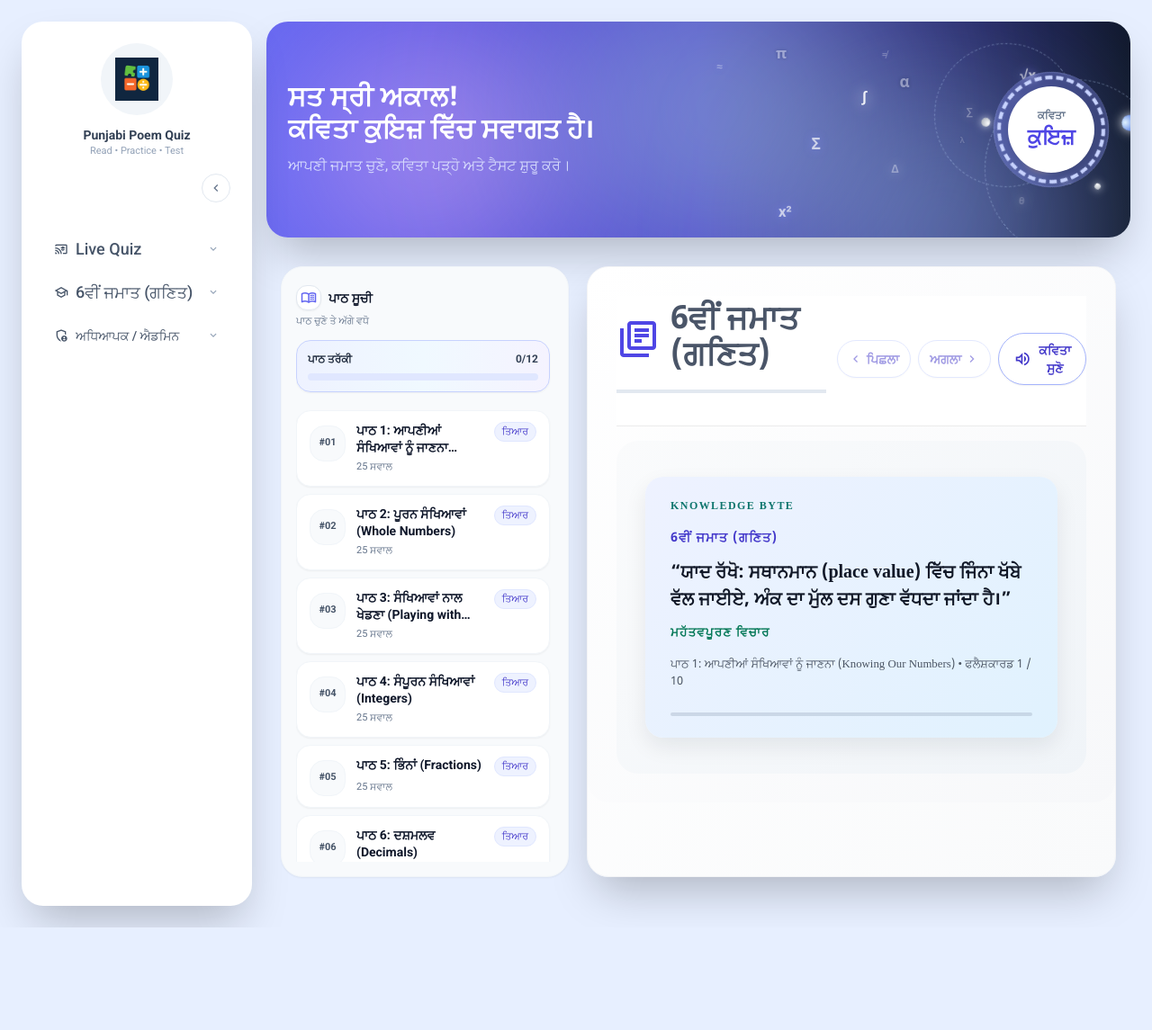
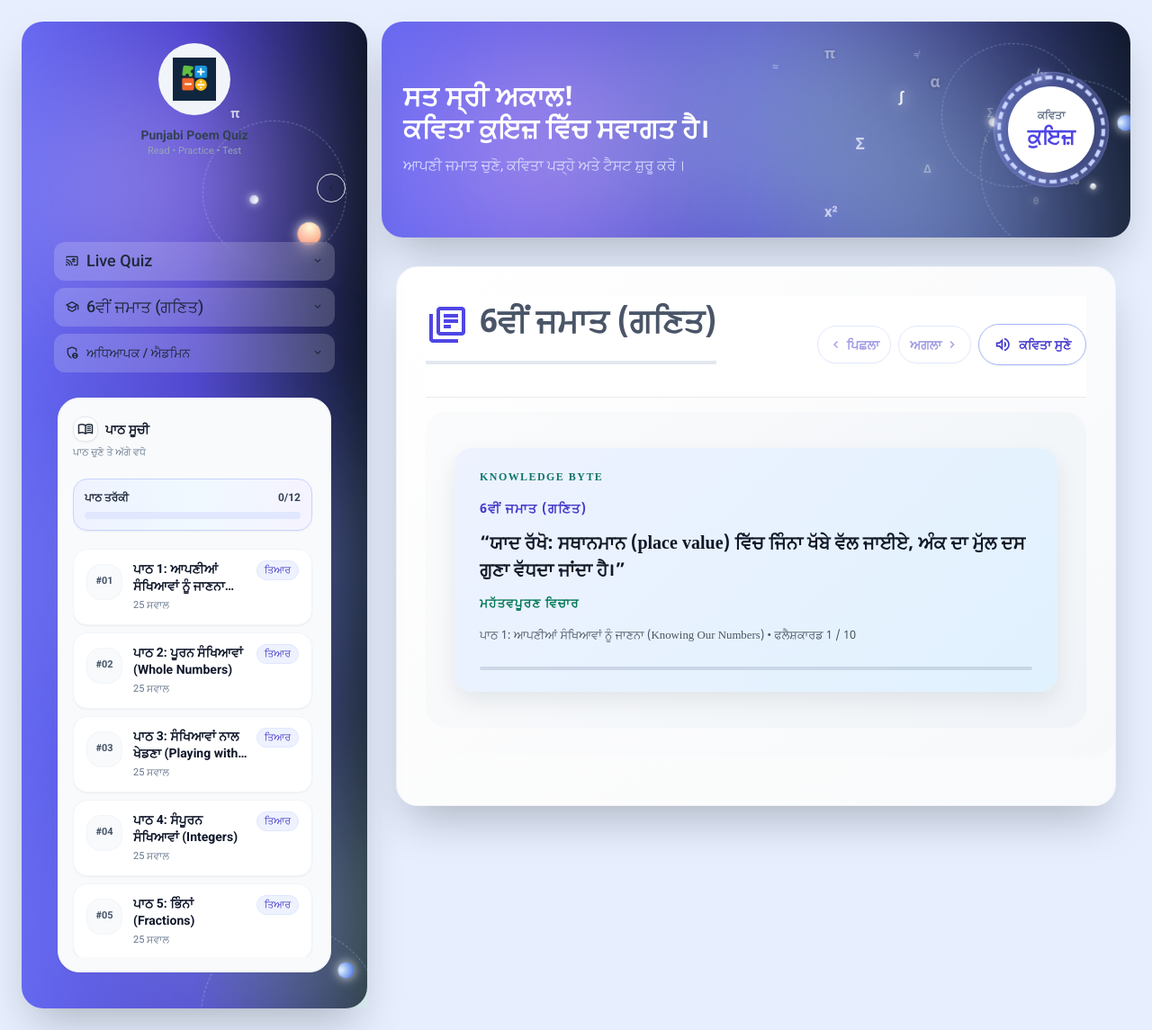
Before and after one commit to Jatish-Khanna/courses, a plain HTML site: page index.html in a window 1280 px wide. Shown: the whole page at 90% size. Before the commit the page ends 1031 px from the top, so only its background shows below. Drawn offline with nearby package versions, Linux system fonts and the light colour scheme; a web font is replaced by a local one.

Commit message:
animations added for profile pane

```diff
--- a/index.html
+++ b/index.html
@@ -1,5 +1,6 @@
 <!DOCTYPE html>
 <html lang="pa">
+
 <head>
   <meta charset="UTF-8" />
   <meta name="viewport" content="width=device-width, initial-scale=1.0" />
@@ -40,7 +41,7 @@
     }
 
     /* Shrink logo on collapse */
-      #app-sidebar.app-sidebar-collapsed .avatar-ring > div {
+    #app-sidebar.app-sidebar-collapsed .avatar-ring>div {
       width: 2.5rem;
       height: 2.5rem;
     }
@@ -63,14 +64,45 @@
     }
   </style>
 </head>
+
 <body class="bg-[#e7efff] text-slate-800 font-['Roboto',system-ui,sans-serif]">
 
   <div class="min-h-screen flex flex-col lg:flex-row gap-4 p-3 md:p-6">
 
     <!-- LEFT PROFILE / NAV (no personal profile info) -->
-    <aside id="app-sidebar"
-      class="w-full lg:w-64 bg-white rounded-3xl shadow-2xl flex flex-col justify-between p-5 md:p-6 space-y-6 lg:space-y-0 transition-all duration-300 ease-in-out">
+    <aside id="app-sidebar" class="hero-galaxy w-full lg:w-96 rounded-3xl shadow-2xl flex flex-col justify-between p-5 md:p-6
+           space-y-6 lg:space-y-0 transition-all duration-300 ease-in-out relative overflow-hidden
+           bg-gradient-to-r from-indigo-500 via-indigo-700 to-slate-900 text-white">
 
+      <!-- Galaxy background for sidebar -->
+      <div class="galaxy-bg galaxy-bg-sidebar absolute inset-0 z-0 mix-blend-screen">
+        <div class="galaxy-blob galaxy-blob-1"></div>
+        <div class="galaxy-blob galaxy-blob-2"></div>
+        <div class="galaxy-blob galaxy-blob-3"></div>
+
+        <div class="planet-orbit planet-orbit-1">
+          <div class="planet"></div>
+          <div class="moon-orbit">
+            <div class="moon"></div>
+          </div>
+        </div>
+
+        <div class="planet-orbit planet-orbit-2">
+          <div class="planet planet-small"></div>
+          <div class="moon-orbit moon-orbit-wide">
+            <div class="moon moon-small"></div>
+          </div>
+        </div>
+
+        <!-- Animated math symbols -->
+        <span class="math-symbol math-warp-1 energy-low">π</span>
+        <span class="math-symbol math-warp-3 energy-medium">Σ</span>
+        <span class="math-symbol math-blast math-blast-3 energy-high">Δ</span>
+      </div>
+
+
+      <!-- Actual sidebar content above the galaxy -->
+      <div class="relative z-10 flex flex-col justify-between space-y-6 lg:space-y-0 h-full">
         <!-- Top: logo + nav -->
         <div>
           <!-- App branding instead of personal profile -->
@@ -94,7 +126,7 @@
           </button>
 
           <!-- Left nav menu (visual only for now) -->
-        <nav class="mt-8 space-y-1 text-sm font-medium">
+          <nav class="mt-8 space-y-1 text-sm font-medium sidebar-surface">
             <ul class="space-y-2">
               <!-- Live Quiz -->
               <li class="relative">
@@ -124,7 +156,8 @@
                     <span class="material-symbols-outlined text-base sidebar-icon">school</span>
                     <span id="current-class-label" class="sidebar-label">ਜਮਾਤ</span>
                   </span>
-                <span id="chevron-icon" class="material-symbols-outlined sidebar-arrow transition-transform duration-200">
+                  <span id="chevron-icon"
+                    class="material-symbols-outlined sidebar-arrow transition-transform duration-200">
                     expand_more
                   </span>
                 </button>
@@ -157,6 +190,46 @@
           </nav>
         </div>
 
+
+        <!-- Chapter list merged into app sidebar -->
+        <div class="mt-8 flex-1 flex flex-col sidebar-chapter-section">
+          <aside id="sidebar" class="w-full lg:w-80 transition-all duration-300">
+            <div class="relative h-full rounded-3xl bg-slate-50
+                     border border-slate-100 shadow-sm
+                     p-4 pt-5 flex flex-col">
+              <!-- Header -->
+              <div class="mb-3 flex items-center justify-between">
+                <div>
+                  <h3 class="text-sm font-semibold text-slate-900 flex items-center gap-2">
+                    <span
+                      class="inline-flex items-center justify-center w-7 h-7 rounded-xl bg-white shadow-sm border border-slate-200">
+                      <span class="material-symbols-outlined text-[18px] text-indigo-500">
+                        menu_book
+                      </span>
+                    </span>
+                    <span>ਪਾਠ ਸੂਚੀ</span>
+                  </h3>
+                  <p class="text-[11px] text-slate-500 mt-1">
+                    ਪਾਠ ਚੁਣੋ ਤੇ ਅੱਗੇ ਵਧੋ
+                  </p>
+                </div>
+              </div>
+
+              <!-- Scrollable chapter list -->
+              <div id="chapter-list" class="flex-1 overflow-y-auto space-y-2 pr-1 pb-3 max-h-[calc(100vh-220px)]">
+                <div id="floating-symbols" class="hidden"></div>
+              </div>
+            </div>
+          </aside>
+
+          <button id="sidebar-collapsed-toggle"
+            class="hidden items-center justify-center px-3 py-2 rounded-r-full bg-indigo-600 text-white font-semibold shadow-2xl text-sm absolute top-1/2 -translate-y-1/2 -left-2 wiggle-button"
+            aria-label="ਪਾਠ ਖੋਲ੍ਹੋ (shortcut: .)" aria-keyshortcuts="." title="ਪਾਠ ਖੋਲ੍ਹੋ (shortcut: .)">
+            <span class="material-symbols-outlined text-base mr-1">menu_book</span>
+            ਪਾਠ
+          </button>
+        </div>
+      </div>
     </aside>
 
     <!-- RIGHT: MAIN DASHBOARD -->
@@ -225,7 +298,8 @@
         <!-- Right: spinning quiz logo -->
         <div class="relative flex-1 flex items-center justify-end h-full z-10">
           <div class="relative w-28 h-28 md:w-32 md:h-32">
-      <div class="absolute inset-0 rounded-full border border-indigo-200/60 flex items-center justify-center animate-spin-slow">
+            <div
+              class="absolute inset-0 rounded-full border border-indigo-200/60 flex items-center justify-center animate-spin-slow">
               <span class="text-xs md:text-sm text-indigo-100">
                 a² + b² = c²
               </span>
@@ -235,7 +309,8 @@
               <div
                 class="absolute inset-1 rounded-full border-4 border-dashed border-indigo-200 animate-[spin_12s_linear_infinite]">
               </div>
-        <div class="w-20 h-20 md:w-24 md:h-24 rounded-full bg-white flex flex-col items-center justify-center shadow-lg">
+              <div
+                class="w-20 h-20 md:w-24 md:h-24 rounded-full bg-white flex flex-col items-center justify-center shadow-lg">
                 <span class="text-xs font-semibold text-slate-500">ਕਵਿਤਾ</span>
                 <span class="text-xl md:text-2xl font-bold text-indigo-600">ਕੁਇਜ਼</span>
               </div>
@@ -258,43 +333,8 @@
           <div class="flex flex-col lg:flex-row gap-5 items-stretch relative min-h-[600px]">
             <!-- Sidebar -->
             <!-- Sidebar -->
-                <aside id="sidebar" class="w-full lg:w-80 transition-all duration-300">
-                    <div class="relative h-full rounded-3xl bg-slate-50
-             border border-slate-100 shadow-sm
-             p-4 pt-5 flex flex-col">
-                        <!-- Header -->
-                        <div class="mb-3 flex items-center justify-between">
-                            <div>
-                                <h3 class="text-sm font-semibold text-slate-900 flex items-center gap-2">
-                                    <span
-                                        class="inline-flex items-center justify-center w-7 h-7 rounded-xl bg-white shadow-sm border border-slate-200">
-                                        <span class="material-symbols-outlined text-[18px] text-indigo-500">
-                                            menu_book
-                                        </span>
-                                    </span>
-                                    <span>ਪਾਠ ਸੂਚੀ</span>
-                                </h3>
-                                <p class="text-[11px] text-slate-500 mt-1">
-                                    ਪਾਠ ਚੁਣੋ ਤੇ ਅੱਗੇ ਵਧੋ
-                                </p>
-                            </div>
-                        </div>
-
-                        <!-- Scrollable chapter list -->
-                        <div id="chapter-list"
-                            class="flex-1 overflow-y-auto space-y-2 pr-1 pb-3 max-h-[calc(100vh-220px)]">
-                            <div id="floating-symbols" class="hidden"></div>
-                        </div>
-                    </div>
-                </aside>
 
             <!-- Collapsed toggle (only visible when sidebar is collapsed) -->
-                <button id="sidebar-collapsed-toggle"
-                    class="hidden items-center justify-center px-3 py-2 rounded-r-full bg-indigo-600 text-white font-semibold shadow-2xl text-sm absolute top-1/2 -translate-y-1/2 -left-2 wiggle-button"
-                    aria-label="ਪਾਠ ਖੋਲ੍ਹੋ (shortcut: .)" aria-keyshortcuts="." title="ਪਾਠ ਖੋਲ੍ਹੋ (shortcut: .)">
-                    <span class="material-symbols-outlined text-base mr-1">menu_book</span>
-                    ਪਾਠ
-                </button>
 
             <!-- Main content -->
             <section
--- a/styles.css
+++ b/styles.css
@@ -524,7 +524,7 @@ body {
     margin-left: 0.75rem;
     width: 230px;
     max-width: 260px;
-    z-index: 60; /* above main content */
+    z-index: 999; /* above main content */
     background-color: #ffffff;
     border-radius: 0.75rem;
     box-shadow: 0 10px 25px rgba(15, 23, 42, 0.18);
@@ -683,6 +683,16 @@ body {
     bottom: -5%;
     left: 35%;
     animation-delay: -10s;
+}
+/* Sidebar galaxy: match hero scale + brightness */
+.galaxy-bg-sidebar .galaxy-blob {
+    width: 260px;
+    height: 260px;
+    filter: blur(80px);
+}
+
+.galaxy-bg-sidebar {
+    opacity: 1;
 }
 
 @keyframes galaxyMorph {
@@ -994,3 +1004,117 @@ body {
     50%  { transform: translate(-50%, -50%) rotate(200deg); }
     100% { transform: translate(-50%, -50%) rotate(360deg); }
 }
+
+
+/* Layout fixes for merged profile + chapter sidebar */
+#app-sidebar {
+    display: flex;
+    flex-direction: column;
+    position: relative;
+    z-index: 40;
+    overflow: visible;
+}
+
+/* Make chapter sidebar fit inside profile column on all breakpoints */
+#app-sidebar #sidebar {
+    width: 100%;
+    max-width: 100%;
+}
+
+/* Let chapter list scroll nicely within available height */
+#app-sidebar #chapter-list {
+    max-height: calc(100vh - 260px);
+    overflow-y: auto;
+}
+
+
+/* Keep current class label visible when app sidebar is collapsed */
+#app-sidebar.app-sidebar-collapsed #current-class-label {
+    display: none !important;
+}
+/* Hide chapters/sidebar contents when app-sidebar is collapsed */
+#app-sidebar.app-sidebar-collapsed #sidebar,
+#app-sidebar.app-sidebar-collapsed .mt-8.flex-1 {
+    display: none !important;
+}
+/* Collapse: hide ONLY text labels & arrows, keep icons visible */
+#app-sidebar.app-sidebar-collapsed .sidebar-label,
+#app-sidebar.app-sidebar-collapsed .sidebar-arrow,
+#app-sidebar.app-sidebar-collapsed .sidebar-brand {
+    display: none !important;
+}
+
+/* In submenu links, hide the text span (icon is first, text is last) */
+#app-sidebar.app-sidebar-collapsed .sidebar-submenu-link > span:last-child {
+    display: none !important;
+}
+
+/* Center icons when collapsed */
+#app-sidebar.app-sidebar-collapsed .sidebar-menu-button {
+    justify-content: center;
+    background: rgba(255,255,255,0.22);
+    backdrop-filter: blur(10px);
+}
+
+#app-sidebar.app-sidebar-collapsed .sidebar-menu-button > span:first-child {
+    justify-content: center;
+}
+
+#app-sidebar.app-sidebar-collapsed ul {
+    align-items: center;
+}
+
+/* Sidebar galaxy enhancements */
+
+
+#app-sidebar .math-symbol {
+    opacity: 0.8;
+    font-size: 0.9rem;
+}
+
+/* Sidebar galaxy blobs — brighter and more visible */
+#app-sidebar .galaxy-blob-1 {
+    background: rgba(255, 220, 255, 0.8);
+}
+#app-sidebar .galaxy-blob-2 {
+    background: rgba(170, 210, 255, 0.8);
+}
+#app-sidebar .galaxy-blob-3 {
+    background: rgba(200, 255, 230, 0.8);
+}
+/* Light translucent surface effect behind sidebar menu items */
+.sidebar-surface {
+    padding: 0.75rem;
+}
+
+/* Each button looks like a light glass chip */
+.sidebar-menu-button {
+    background: rgba(255,255,255,0.18);
+    backdrop-filter: blur(8px);
+    border-radius: 0.75rem;
+    padding: 0.6rem 0.75rem;
+    transition: background-color 0.25s ease, transform 0.25s ease;
+}
+
+.sidebar-menu-button:hover {
+    background: rgba(255,255,255,0.3);
+    transform: translateY(-2px);
+}
+.sidebar-menu-button {
+    color: #1e293b;   /* slate-800 for good contrast */
+    font-weight: 500;
+}
+
+#app-sidebar .material-symbols-outlined {
+    color: #1e293b;  /* icon readability */
+}
+/* Style for the chapter list section - matching frosted sidebar look */
+.sidebar-chapter-section {
+    padding: 1rem 1rem;
+    margin-top: 1.5rem; /* creates space from submenus above */
+}
+
+/* Improve inner spacing for chapter items */
+.sidebar-chapter-section #chapter-list {
+    padding-top: 0.5rem;
+}
```
Lines whose indentation alone changed are shown as unchanged.
